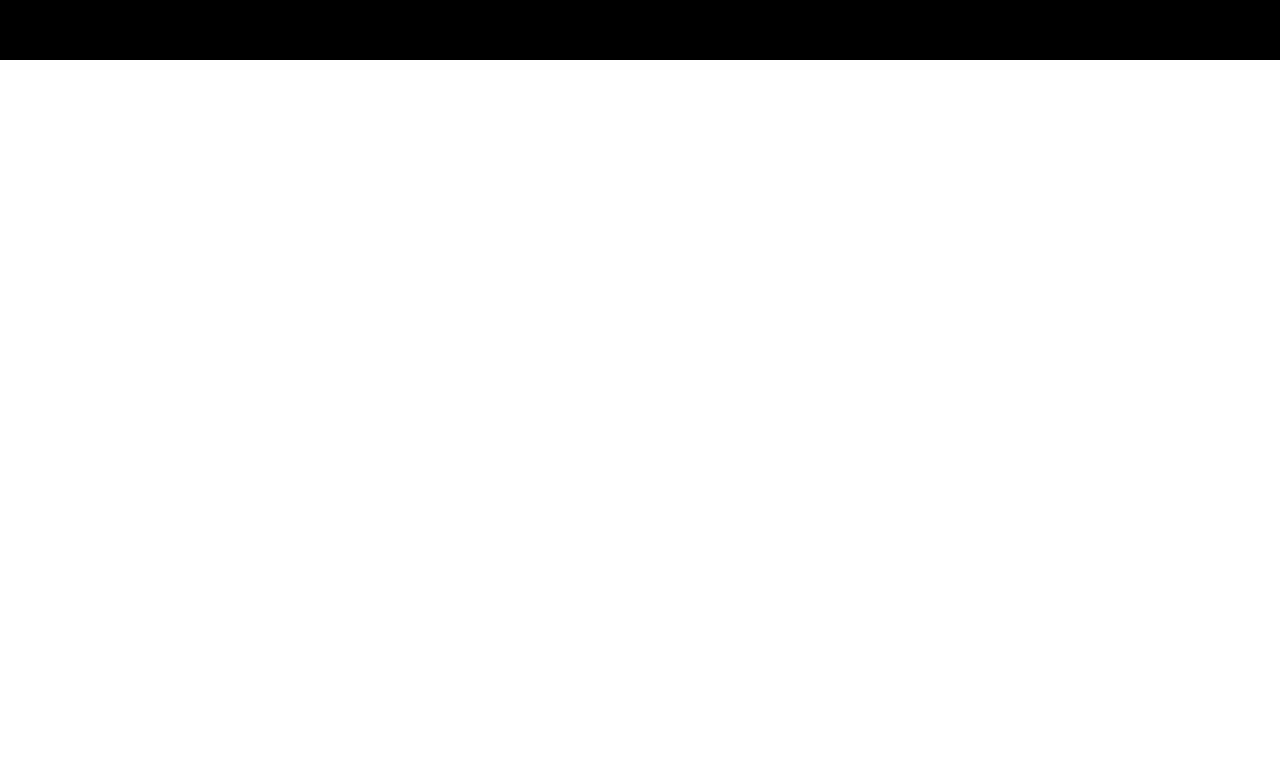
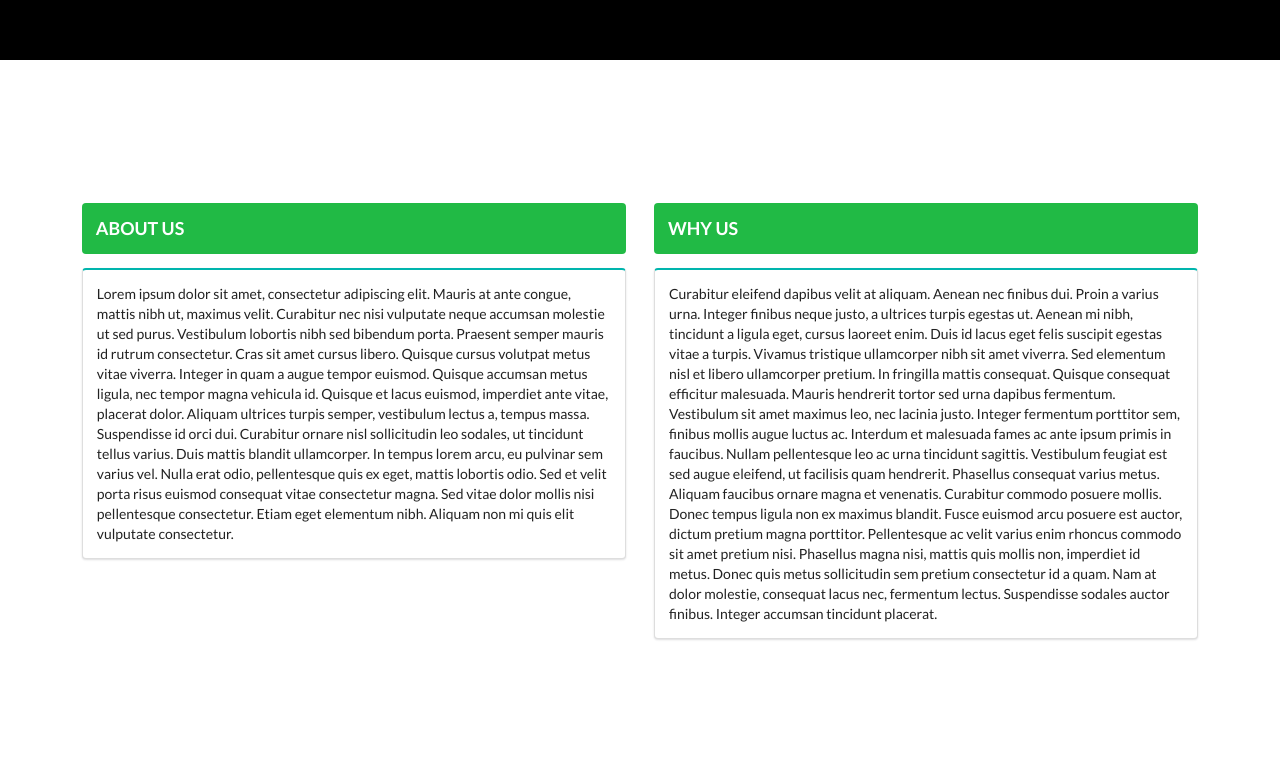
Before and after one commit to zandssset/EventReservationSystem, a plain HTML site: page index.html in a window 1280 px wide. Shown: the part 640-1400 px from the top of the page. Before the commit the page ends 800 px from the top, so only its background shows below. Drawn offline with nearby package versions, Linux system fonts and the light colour scheme; no server answers; some icons are missing; a web font is replaced by a local one.

Commit message:
Added About Us and Why Us Area in index html

```diff
--- a/css/custom.css
+++ b/css/custom.css
@@ -1,5 +1,13 @@
-#login-header{
+#login-header {
     min-height: 700px;
     margin: 0 0 0 0 !important;
     background-color: black;
 }
+
+#login-eventsinfo {
+	min-height: 700px;
+}
+
+#grid-margin {
+	margin-top: 115px;
+}
--- a/index.html
+++ b/index.html
@@ -34,5 +34,31 @@
             </form>
         </div>
     </div>
+    <div id="login-eventsinfo" class="ui vertical stripe segment">
+        <div id="grid-margin" class="ui grid">
+            <div class="column"></div>
+            <div class="seven wide column">
+                <div class="ui inverted green segment">
+                    <h3>ABOUT US</h3>
+                </div>
+                <div class="ui teal segment">
+                    <p> Lorem ipsum dolor sit amet, consectetur adipiscing elit. Mauris at ante congue, mattis nibh ut, maximus velit. Curabitur nec nisi vulputate neque accumsan molestie ut sed purus. Vestibulum lobortis nibh sed bibendum porta. Praesent semper mauris id rutrum consectetur. Cras sit amet cursus libero. Quisque cursus volutpat metus vitae viverra. Integer in quam a augue tempor euismod. Quisque accumsan metus ligula, nec tempor magna vehicula id. Quisque et lacus euismod, imperdiet ante vitae, placerat dolor. Aliquam ultrices turpis semper, vestibulum lectus a, tempus massa. Suspendisse id orci dui.
+
+Curabitur ornare nisl sollicitudin leo sodales, ut tincidunt tellus varius. Duis mattis blandit ullamcorper. In tempus lorem arcu, eu pulvinar sem varius vel. Nulla erat odio, pellentesque quis ex eget, mattis lobortis odio. Sed et velit porta risus euismod consequat vitae consectetur magna. Sed vitae dolor mollis nisi pellentesque consectetur. Etiam eget elementum nibh. Aliquam non mi quis elit vulputate consectetur. </p>
+                </div>
+            </div>
+            <div class="seven wide column">
+                <div class="ui inverted green segment">
+                    <h3>WHY US</h3>
+                </div>
+                <div class="ui teal segment">
+                    <p> Curabitur eleifend dapibus velit at aliquam. Aenean nec finibus dui. Proin a varius urna. Integer finibus neque justo, a ultrices turpis egestas ut. Aenean mi nibh, tincidunt a ligula eget, cursus laoreet enim. Duis id lacus eget felis suscipit egestas vitae a turpis. Vivamus tristique ullamcorper nibh sit amet viverra. Sed elementum nisl et libero ullamcorper pretium. In fringilla mattis consequat. Quisque consequat efficitur malesuada. Mauris hendrerit tortor sed urna dapibus fermentum. Vestibulum sit amet maximus leo, nec lacinia justo. Integer fermentum porttitor sem, finibus mollis augue luctus ac.
+
+Interdum et malesuada fames ac ante ipsum primis in faucibus. Nullam pellentesque leo ac urna tincidunt sagittis. Vestibulum feugiat est sed augue eleifend, ut facilisis quam hendrerit. Phasellus consequat varius metus. Aliquam faucibus ornare magna et venenatis. Curabitur commodo posuere mollis. Donec tempus ligula non ex maximus blandit. Fusce euismod arcu posuere est auctor, dictum pretium magna porttitor. Pellentesque ac velit varius enim rhoncus commodo sit amet pretium nisi. Phasellus magna nisi, mattis quis mollis non, imperdiet id metus. Donec quis metus sollicitudin sem pretium consectetur id a quam. Nam at dolor molestie, consequat lacus nec, fermentum lectus. Suspendisse sodales auctor finibus. Integer accumsan tincidunt placerat. </p>
+                </div>
+            </div>
+            <div class="column"></div>
+        </div>
+    </div>
 </body>
 </html>
```
Lines whose indentation alone changed are shown as unchanged.
